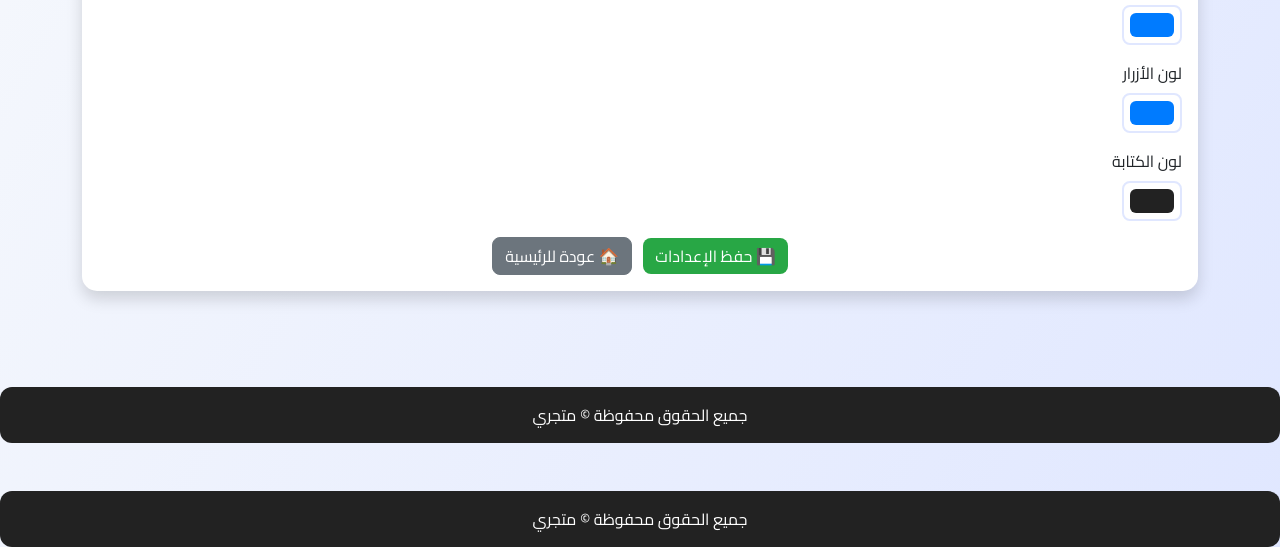
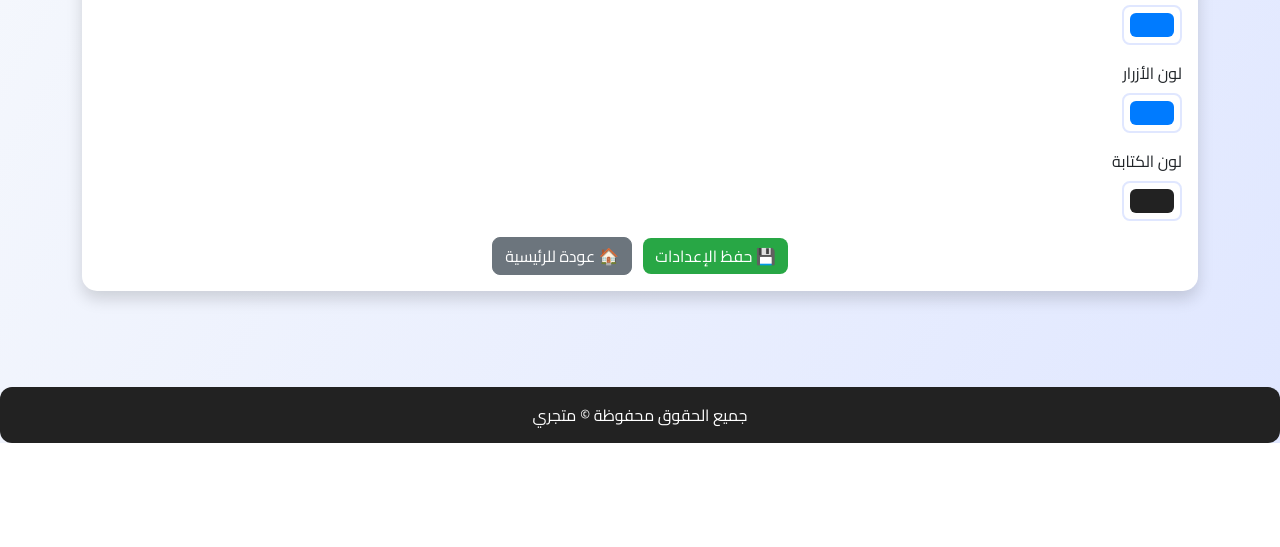
Before and after one commit to khalilvb06/estores, a plain HTML site: page sitting.html in a window 1280 px wide. Shown: the part 537-1084 px from the top of the page. After the commit the page ends 980 px from the top, so only its background shows below. Drawn offline with nearby package versions, Linux system fonts and the light colour scheme; a script that the page names is missing.

Commit message:
sitting.html

```diff
--- a/sitting.html
+++ b/sitting.html
@@ -184,9 +184,6 @@
   <footer class="main-footer text-center p-3 mt-5">
     جميع الحقوق محفوظة &copy; <span id="footer-store-name">متجري</span>
   </footer>
-    <footer class="main-footer text-center p-3 mt-5">
-    جميع الحقوق محفوظة &copy; <span id="footer-store-name">متجري</span>
-  </footer>
 
   <!-- مودل نجاح حفظ الإعدادات -->
   <div class="modal fade" id="successModal" tabindex="-1" aria-labelledby="successModalLabel" aria-hidden="true">
```
